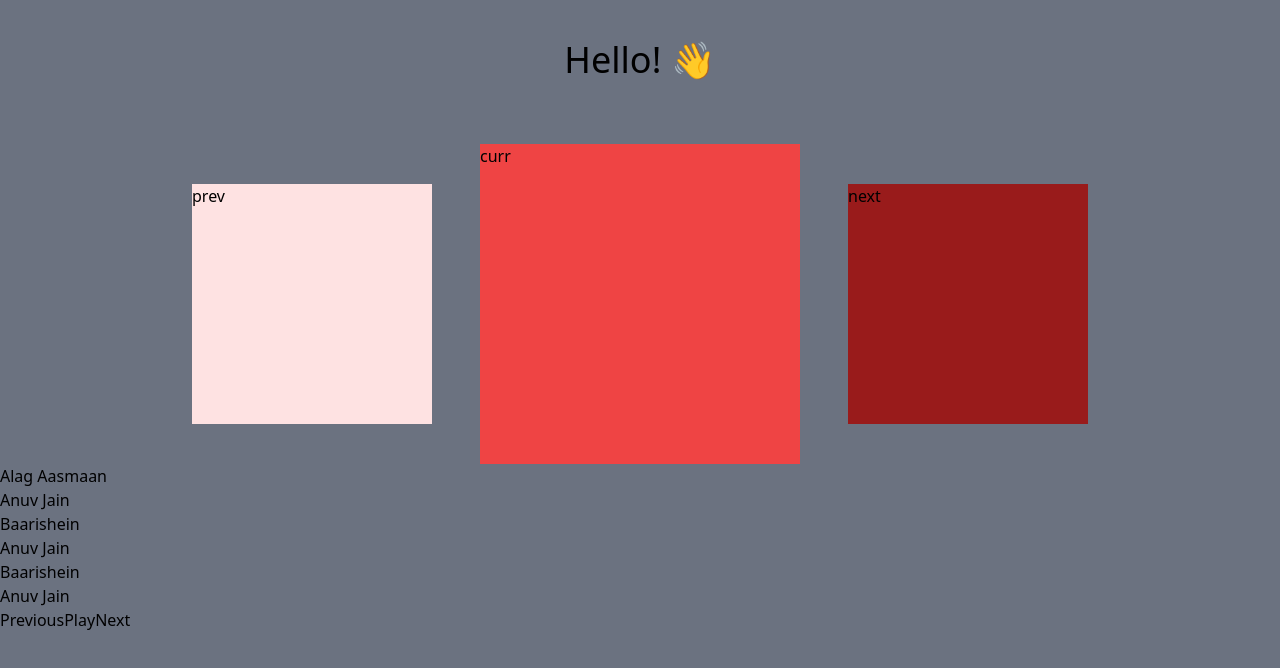
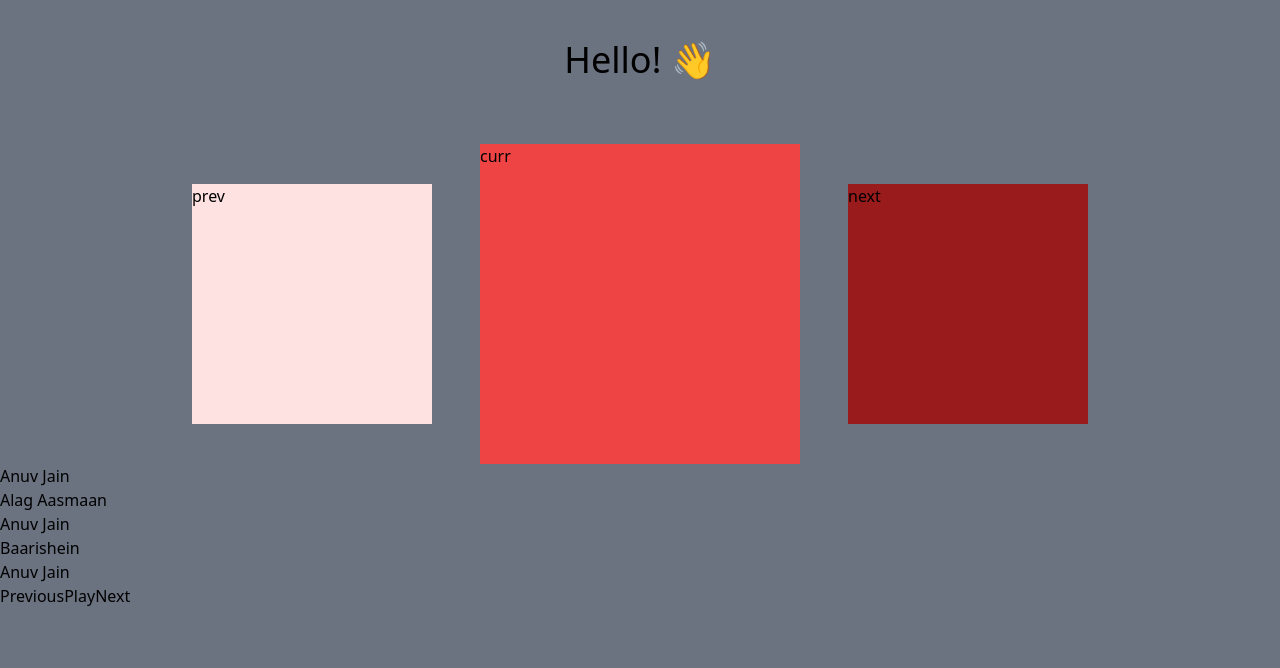
Before and after one commit to Siddharth-Dagar-25/Geet-Music-Player, a React (Create React App) app: page /track in a window 1280 px wide. Shown: the top 668 px of the page. Built offline with nearby package versions, Linux system fonts and the light colour scheme.

Commit message:
update track.js

```diff
--- a/src/components/Track.js
+++ b/src/components/Track.js
@@ -41,11 +41,15 @@ const Track = () => {
         </div>
       </div>
 
+      <h2>
+        {
+
+        }
+      </h2>
+      <p>{songsData[(currentSongIndex + 1) % songsData.length].artist_name}</p>
+
       <h2>{songsData[currentSongIndex].song_name}</h2>
       <p>{songsData[currentSongIndex].artist_name}</p>
-
-      <h2>{songsData[Math.abs(currentSongIndex - 1) % songsData.length].song_name}</h2>
-      <p>{songsData[Math.abs(currentSongIndex - 1 - songsData.length) % songsData.length].artist_name}</p>
 
       <h2>{songsData[(currentSongIndex + 1) % songsData.length].song_name}</h2>
       <p>{songsData[(currentSongIndex + 1) % songsData.length].artist_name}</p>
```
